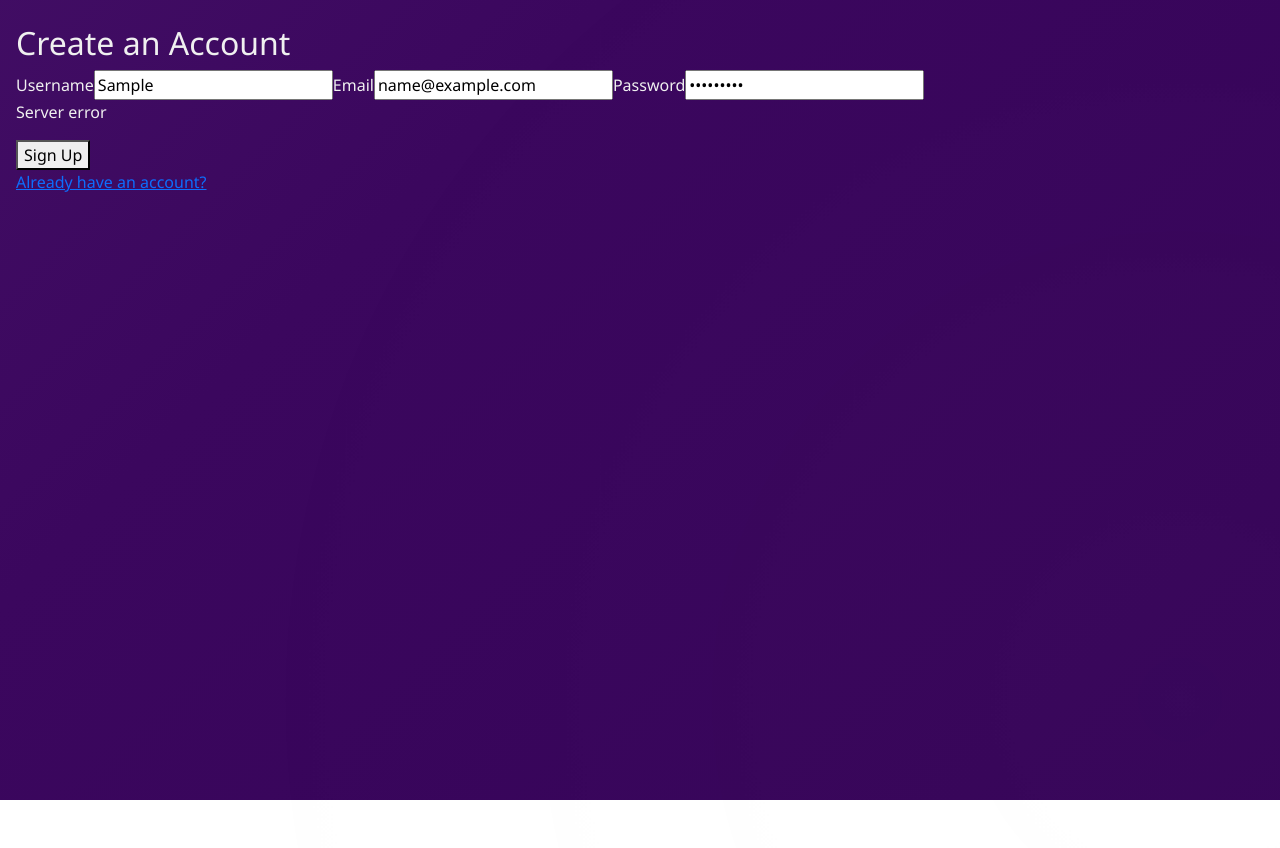
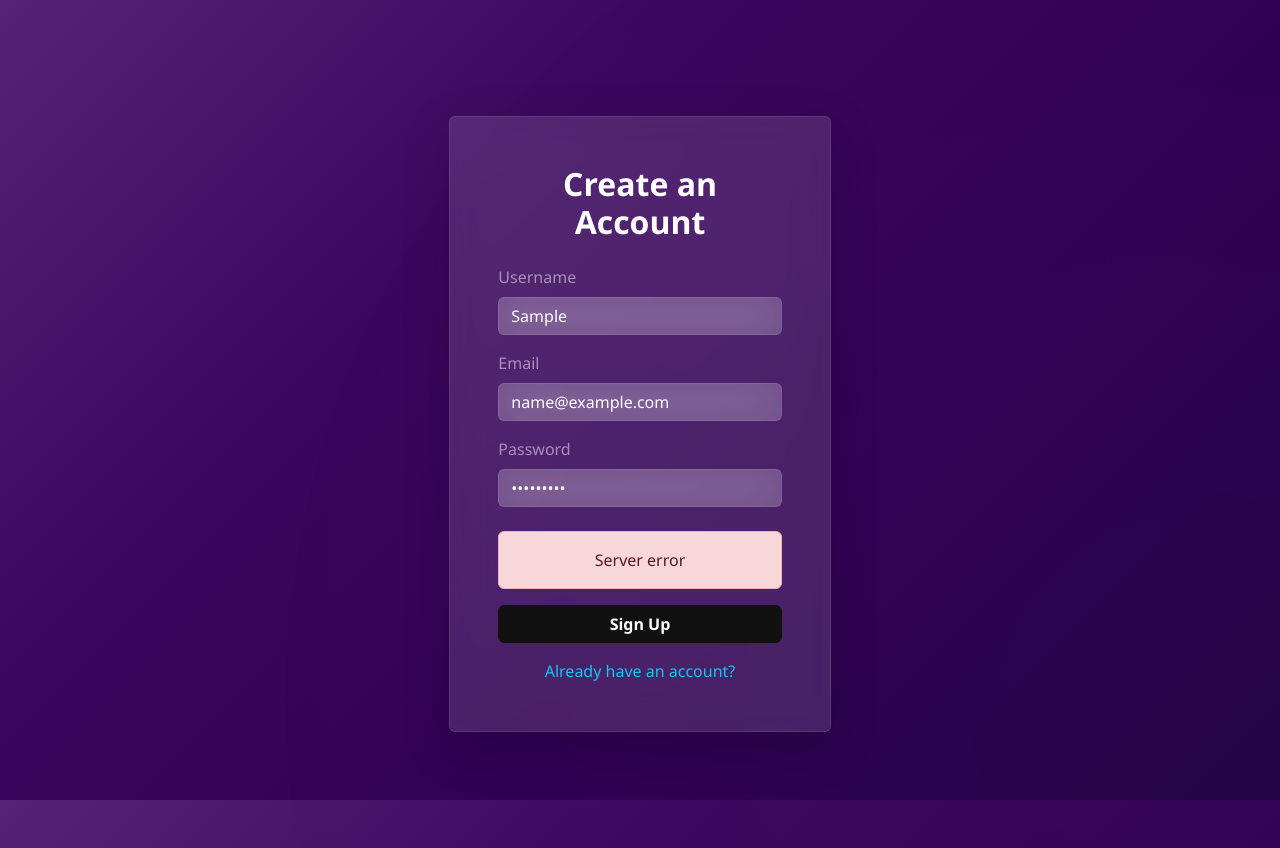
Before and after one commit to krajani21/fuel-frontend, a React (Create React App) app: page /signup in a window 1280 px wide. Both pictures are taken after typing "Sample", "name@example.com", "Sample123" into the empty fields and a click on the button "Sign Up". Before the commit the page ends 800 px from the top, so only its background shows below. Built offline with nearby package versions, Linux system fonts and the light colour scheme; no server answers.

Commit message:
changed to newer frontend code, there are some cors issues

```diff
--- a/src/pages/Login.jsx
+++ b/src/pages/Login.jsx
@@ -1,4 +1,5 @@
 import React, { useContext, useState } from "react";
+import { Container, Row, Col, Form, Button, Alert, Card } from "react-bootstrap";
 import { AuthContext } from "../context/AuthContext";
 import { useNavigate, useLocation } from "react-router-dom";
 
@@ -37,40 +38,59 @@ const Login = () => {
   };
 
   return (
-    <div className="login-wrapper">
-      <form onSubmit={handleSubmit} className="login-card">
-        <h2 className="login-title">Welcome Back</h2>
+    <Container fluid className="min-vh-100 d-flex align-items-center justify-content-center px-3">
+      <Row className="w-100 justify-content-center">
+        <Col xs={12} sm={10} md={8} lg={6} xl={4}>
+          <Card className="bg-glass border-0 shadow-lg">
+            <Card.Body className="p-4 p-md-5">
+              <h2 className="text-center text-white fw-bold mb-4">Welcome Back</h2>
 
-        <label htmlFor="email" className="login-label">Email</label>
-        <input
+              <Form onSubmit={handleSubmit}>
+                <Form.Group className="mb-3">
+                  <Form.Label className="text-white-50">Email</Form.Label>
+                  <Form.Control
+                    type="email"
                     name="email"
-          type="email"
-          id="email"
                     placeholder="you@example.com"
                     value={form.email}
                     onChange={handleChange}
                     required
-          className="login-input"
+                    className="bg-glass border-0"
                   />
+                </Form.Group>
 
-        <label htmlFor="password" className="login-label">Password</label>
-        <input
+                <Form.Group className="mb-4">
+                  <Form.Label className="text-white-50">Password</Form.Label>
+                  <Form.Control
+                    type="password"
                     name="password"
-          type="password"
-          id="password"
                     placeholder="Enter your password"
                     value={form.password}
                     onChange={handleChange}
                     required
-          className="login-input"
+                    className="bg-glass border-0"
                   />
+                </Form.Group>
 
-        {error && <p className="login-error">{error}</p>}
+                {error && (
+                  <Alert variant="danger" className="text-center mb-3">
+                    {error}
+                  </Alert>
+                )}
 
-        <button type="submit" className="login-button">Sign In</button>
-
-      </form>
-    </div>
+                <Button
+                  type="submit"
+                  variant="primary"
+                  className="w-100 fw-semibold"
+                >
+                  Sign In
+                </Button>
+              </Form>
+            </Card.Body>
+          </Card>
+        </Col>
+      </Row>
+    </Container>
   );
 };
 
--- a/src/pages/Signup.jsx
+++ b/src/pages/Signup.jsx
@@ -1,4 +1,5 @@
 import React, { useContext, useState } from "react";
+import { Container, Row, Col, Form, Button, Alert, Card } from "react-bootstrap";
 import { AuthContext } from "../context/AuthContext";
 import { useNavigate } from "react-router-dom";
 
@@ -34,55 +35,78 @@ const Signup = () => {
   };
 
   return (
-    <div className="login-wrapper">
-      <form onSubmit={handleSubmit} className="login-card">
-        <h2 className="login-title">Create an Account</h2>
+    <Container fluid className="min-vh-100 d-flex align-items-center justify-content-center px-3">
+      <Row className="w-100 justify-content-center">
+        <Col xs={12} sm={10} md={8} lg={6} xl={4}>
+          <Card className="bg-glass border-0 shadow-lg">
+            <Card.Body className="p-4 p-md-5">
+              <h2 className="text-center text-white fw-bold mb-4">Create an Account</h2>
 
-        <label htmlFor="username" className="login-label">Username</label>
-        <input
+              <Form onSubmit={handleSubmit}>
+                <Form.Group className="mb-3">
+                  <Form.Label className="text-white-50">Username</Form.Label>
+                  <Form.Control
+                    type="text"
                     name="username"
-          type="text"
-          id="username"
                     placeholder="Choose a username"
                     value={form.username}
                     onChange={handleChange}
                     required
-          className="login-input"
+                    className="bg-glass border-0"
                   />
+                </Form.Group>
 
-        <label htmlFor="email" className="login-label">Email</label>
-        <input
+                <Form.Group className="mb-3">
+                  <Form.Label className="text-white-50">Email</Form.Label>
+                  <Form.Control
+                    type="email"
                     name="email"
-          type="email"
-          id="email"
                     placeholder="you@example.com"
                     value={form.email}
                     onChange={handleChange}
                     required
-          className="login-input"
+                    className="bg-glass border-0"
                   />
+                </Form.Group>
 
-        <label htmlFor="password" className="login-label">Password</label>
-        <input
+                <Form.Group className="mb-4">
+                  <Form.Label className="text-white-50">Password</Form.Label>
+                  <Form.Control
+                    type="password"
                     name="password"
-          type="password"
-          id="password"
                     placeholder="Enter your password"
                     value={form.password}
                     onChange={handleChange}
                     required
-          className="login-input"
+                    className="bg-glass border-0"
                   />
+                </Form.Group>
 
-        {error && <p className="login-error">{error}</p>}
+                {error && (
+                  <Alert variant="danger" className="text-center mb-3">
+                    {error}
+                  </Alert>
+                )}
 
-        <button type="submit" className="login-button">Sign Up</button>
+                <Button
+                  type="submit"
+                  variant="primary"
+                  className="w-100 fw-semibold mb-3"
+                >
+                  Sign Up
+                </Button>
 
-        <div className="login-footer">
-          <a href="/login" className="forgot-password">Already have an account?</a>
+                <div className="text-center">
+                  <a href="/login" className="text-info text-decoration-none">
+                    Already have an account?
+                  </a>
                 </div>
-      </form>
-    </div>
+              </Form>
+            </Card.Body>
+          </Card>
+        </Col>
+      </Row>
+    </Container>
   );
 };
 
```
Lines whose indentation alone changed are shown as unchanged.
